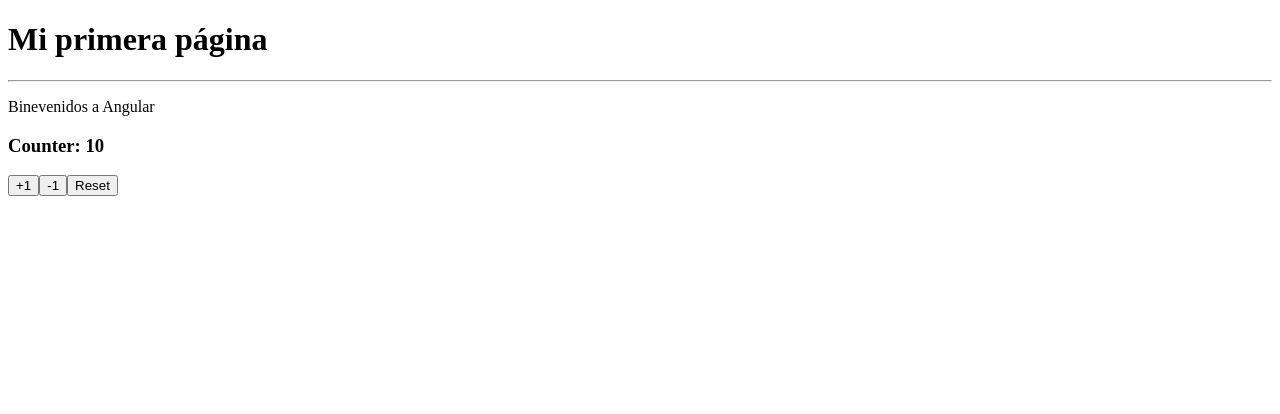
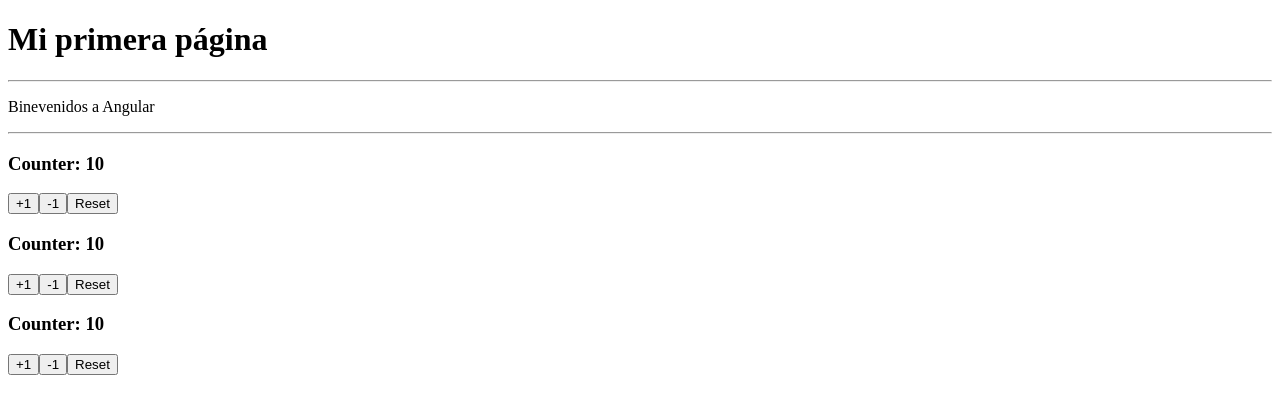
Before and after one commit to Lindapazw/cursoAngular, an Angular app in the folder 02-bases/: page / in a window 1280 px wide. Shown: the top 414 px of the page. Built offline with nearby package versions, Linux system fonts and the light colour scheme.

Commit message:
add funcionalidad del contador

```diff
--- a/02-bases/src/app/app.component.html
+++ b/02-bases/src/app/app.component.html
@@ -3,8 +3,9 @@
 <hr>
 
 <p>Binevenidos a Angular</p>
-<h3>Counter: {{counter}}</h3>
 
-<button (click)="increaseBy(+1)">+1</button>
-<button (click)="increaseBy(-1)">-1</button>
-<button (click)="reset()">Reset</button>
+<hr>
+
+<app-counter></app-counter>
+<app-counter></app-counter>
+<app-counter></app-counter>
--- a/02-bases/src/app/app.component.ts
+++ b/02-bases/src/app/app.component.ts
@@ -7,19 +7,5 @@ import { Component } from '@angular/core';
 })
 export class AppComponent {
   public title: string= 'Mi primera página';
-  public counter: number = 10;
 
-  increaseBy( value: number ):void {
-    this.counter += value;
-  }
-
-  // opcional
-  decreaseBy(value: number ):void {
-    this.counter -= value;
-  }
-
-  // opcional
-  reset() {
-    this.counter = 10;
-  }
 }
--- a/02-bases/src/app/app.module.ts
+++ b/02-bases/src/app/app.module.ts
@@ -2,10 +2,12 @@ import { NgModule } from '@angular/core';
 import { BrowserModule } from '@angular/platform-browser';
 
 import { AppComponent } from './app.component';
+import { CounterComponent } from './counter/counter.component';
 
 @NgModule({
   declarations: [
-    AppComponent
+    AppComponent,
+    CounterComponent
   ],
   imports: [
     BrowserModule
--- /dev/null
+++ b/02-bases/src/app/counter/counter.component.ts
@@ -0,0 +1,30 @@
+import { Component, OnInit } from '@angular/core';
+
+@Component({
+  selector: 'app-counter',
+  template: `
+    <h3>Counter: {{counter}}</h3>
+
+    <button (click)="increaseBy(+1)">+1</button>
+    <button (click)="increaseBy(-1)">-1</button>
+    <button (click)="reset()">Reset</button>
+  `
+})
+
+export class CounterComponent  {
+  public counter: number = 10;
+
+  increaseBy( value: number ):void {
+    this.counter += value;
+  }
+
+  // opcional
+  decreaseBy(value: number ):void {
+    this.counter -= value;
+  }
+
+  // opcional
+  reset() {
+    this.counter = 10;
+  }
+}
```
